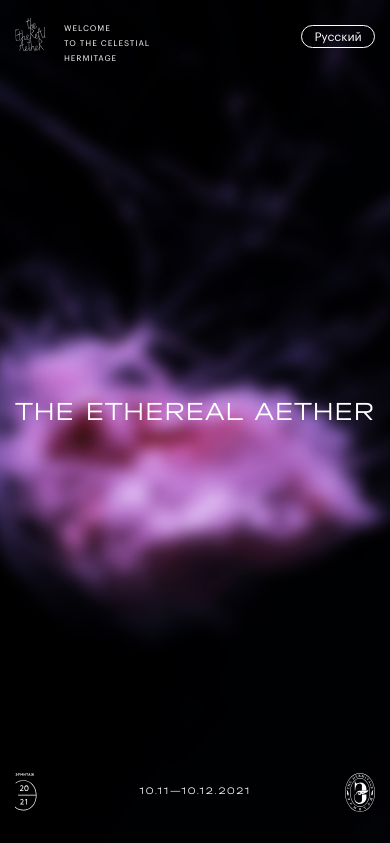
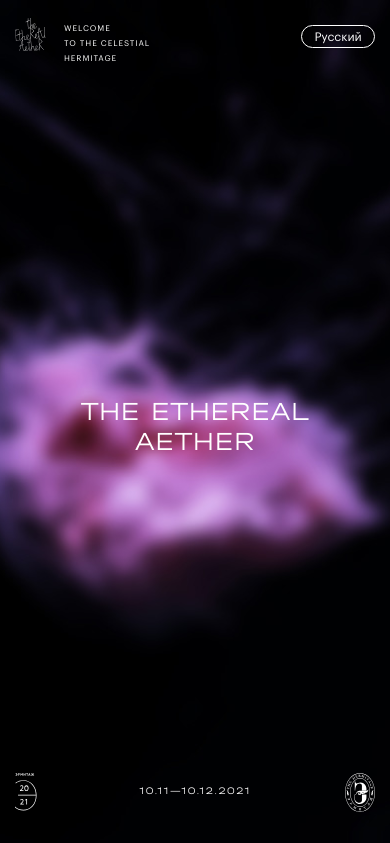
Before and after one commit to sergeantproudly/NFT-site-layout, a PHP site: page /en in a window 390 px wide. Shown: the top 843 px of the page. Run offline with PHP 8.4, Linux system fonts and the light colour scheme; some libraries are stand-ins or nearby versions.

Commit message:
eng name on first screen

```diff
--- a/en/index.html
+++ b/en/index.html
@@ -50,9 +50,9 @@
 		<div class="title">Welcome to&nbsp;the&nbsp;Celestial Hermitage</div>
 		<div class="duration">10.11—10.12.2021</div>
 
-		<div class="name">
+		<div class="name en">
 			<div class="wrap">
-				<span>The Ethereal</span> <span>Aether</span>
+				<span>The&nbsp;Ethereal</span> <span>Aether</span>
 			</div>
 		</div>
 	</header>
--- a/src/css/style.scss
+++ b/src/css/style.scss
@@ -190,6 +190,18 @@ header {
 				&:first-child {
 					right: auto;
 					left: 0;
+				}
+			}
+		}
+
+		&.en {
+			@media (max-width: 395px) {
+				& > .wrap {
+					& > span {
+						display: block;
+						text-align: center;
+						position: static;
+					}
 				}
 			}
 		}
```
Also changed, not shown: assets/css/style.css.
